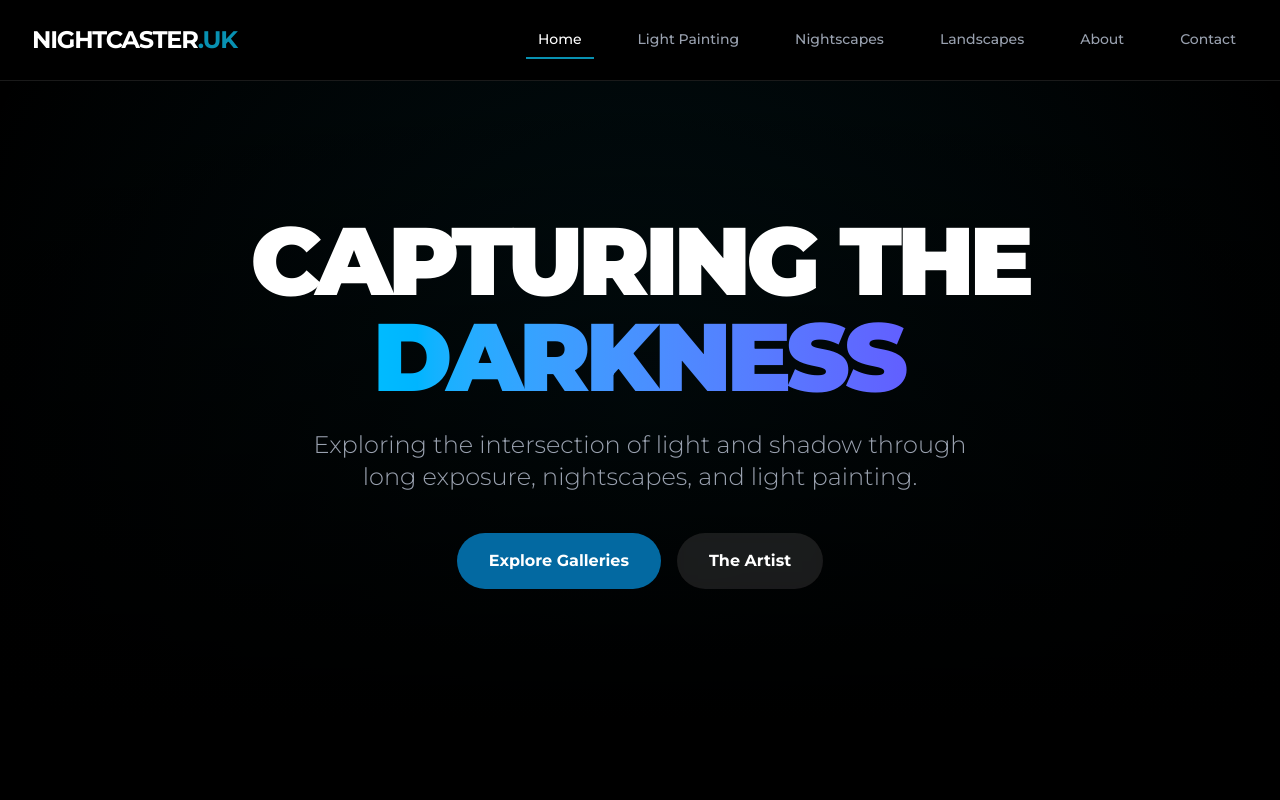
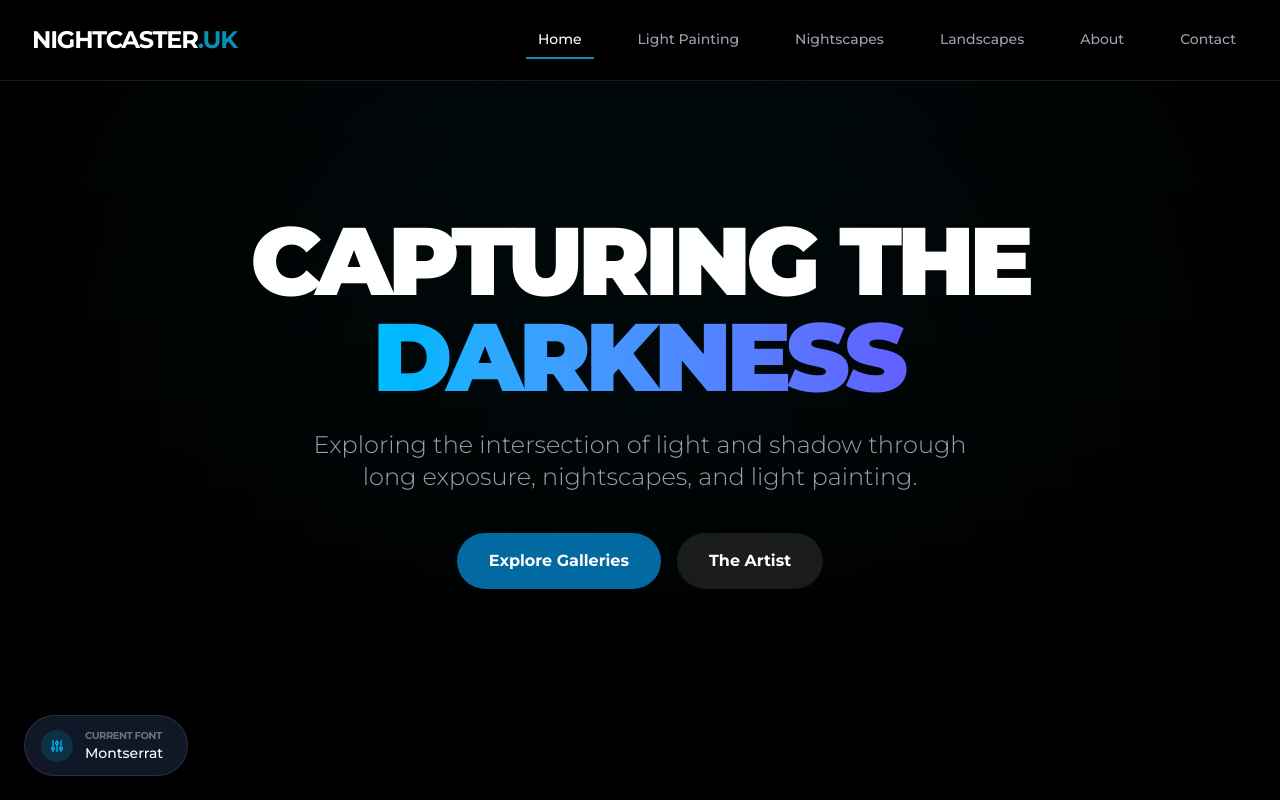
Before and after one commit to nightcaster/nightcaster.uk, a SvelteKit app: page / in a window 1280 px wide. Shown: the top 800 px of the page. Built offline with nearby package versions, Linux system fonts and the light colour scheme.

Commit message:
style: integrate FontSwitcher into layout

```diff
--- a/src/routes/+layout.svelte
+++ b/src/routes/+layout.svelte
@@ -1,7 +1,9 @@
 <script>
 	import './layout.css';
 	import Navbar from '$lib/components/Navbar.svelte';
+	import FontSwitcher from '$lib/components/FontSwitcher.svelte';
 	import { base } from '$app/paths';
+	import { dev } from '$app/environment';
 
 	let { children } = $props();
 </script>
@@ -12,6 +14,10 @@
 	<main class="flex-grow">
 		{@render children()}
 	</main>
+
+	{#if dev}
+		<FontSwitcher />
+	{/if}
 
 	<footer class="bg-black border-t border-white/5 py-12 mt-20">
 		<div class="max-w-7xl mx-auto px-4 text-center">
```
